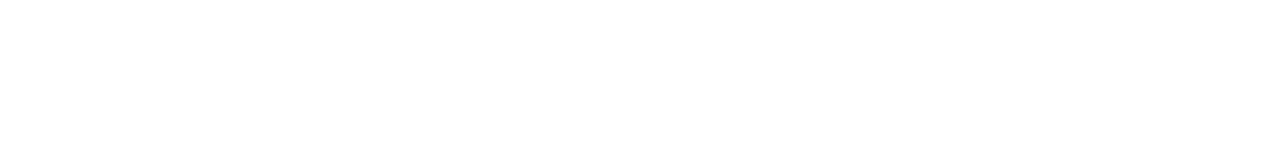
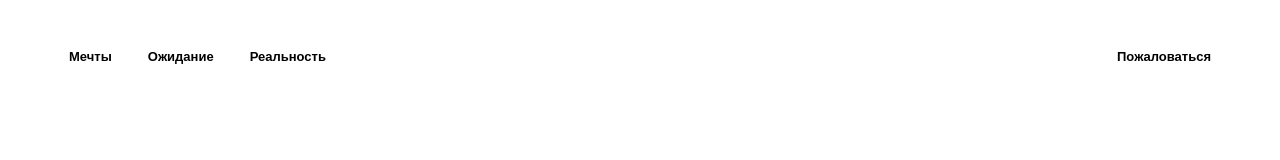
Before and after one commit to charDanilAkhmetgaliev/travel-mini-land-, a plain HTML site: page index.html in a window 1280 px wide. Drawn offline with Linux system fonts and the light colour scheme; a web font is replaced by a local one.

Commit message:
header added

```diff
--- /dev/null
+++ b/blocks/header/__claim/header__claim.css
@@ -0,0 +1,7 @@
+.header__claim {
+  margin: 0;
+  padding: 0;
+  font-weight: 700;
+  font-size: 13px;
+  line-height: 13px;
+}
--- /dev/null
+++ b/blocks/header/__list-item/header__list-item.css
@@ -0,0 +1,7 @@
+.header__list-item {
+  margin: 0;
+  padding: 0;
+  font-weight: 700;
+  font-size: 13px;
+  line-height: 13px;
+}
--- /dev/null
+++ b/blocks/header/__list/header__list.css
@@ -0,0 +1,7 @@
+.header__list {
+  margin: 0;
+  padding: 0;
+  list-style: none;
+  display: flex;
+  gap: 36px;
+}
--- /dev/null
+++ b/blocks/header/__menu/header__menu.css
@@ -0,0 +1,6 @@
+.header__menu {
+  margin: 0;
+  padding: 0;
+  display: flex;
+  justify-content: space-between;
+}
--- /dev/null
+++ b/blocks/header/header.css
@@ -0,0 +1,8 @@
+.header {
+  margin: 0 auto;
+  padding: 50px 69px 0;
+  box-sizing: border-box;
+  max-width: 1280px;
+  min-width: 320px;
+  color: #010101;
+}
--- a/index.html
+++ b/index.html
@@ -7,11 +7,19 @@
   <meta name="keywords" content="отдых, интересные места">
   <meta http-equiv="X-UA-Compatible" content="IE=edge">
   <meta name="viewport" content="width=device-width, initial-scale=1.0">
+  <link rel="stylesheet" href="./pages/index.css">
   <title>Куда я поеду</title>
 </head>
 <body class="root">
   <header class="header">
-
+    <nav class="header__menu">
+      <ul class="header__list">
+        <li class="header__list-item">Мечты</li>
+        <li class="header__list-item">Ожидание</li>
+        <li class="header__list-item">Реальность</li>
+      </ul>
+        <p class="header__claim">Пожаловаться</p>
+    </nav>
   </header>
   <main class="content"></main>
   <footer class="footer"></footer>
--- a/pages/index.css
+++ b/pages/index.css
@@ -1,2 +1,12 @@
 @import url(../vendor/normalize.css);
-@import url(../vendor/fonts/MPLUSRounded1c.css)
+@import url(../vendor/fonts/MPLUSRounded1c.css);
+
+/* root */
+@import url(../blocks/root/root.css);
+
+/* header */
+@import url(../blocks/header/header.css);
+@import url(../blocks/header/__menu/header__menu.css);
+@import url(../blocks/header/__list/header__list.css);
+@import url(../blocks/header/__list-item/header__list-item.css);
+@import url(../blocks/header/__claim/header__claim.css);
```
